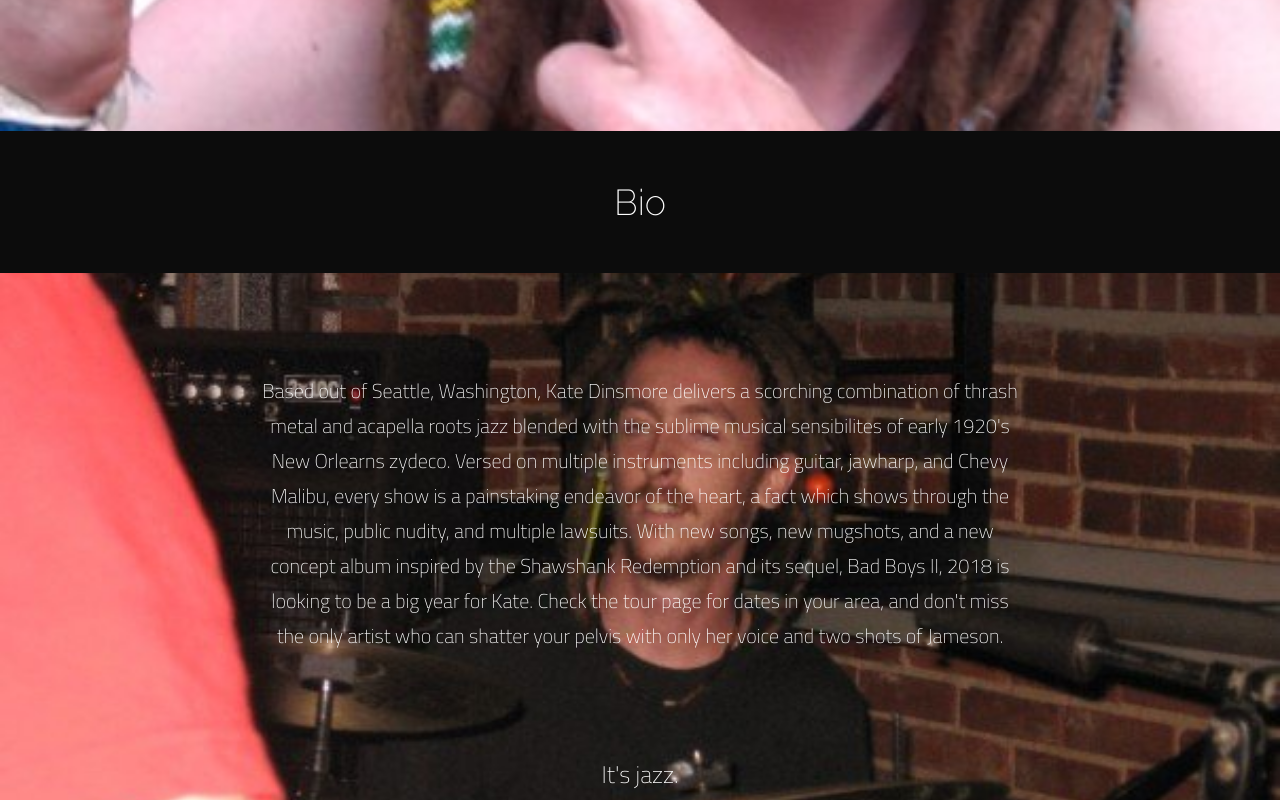
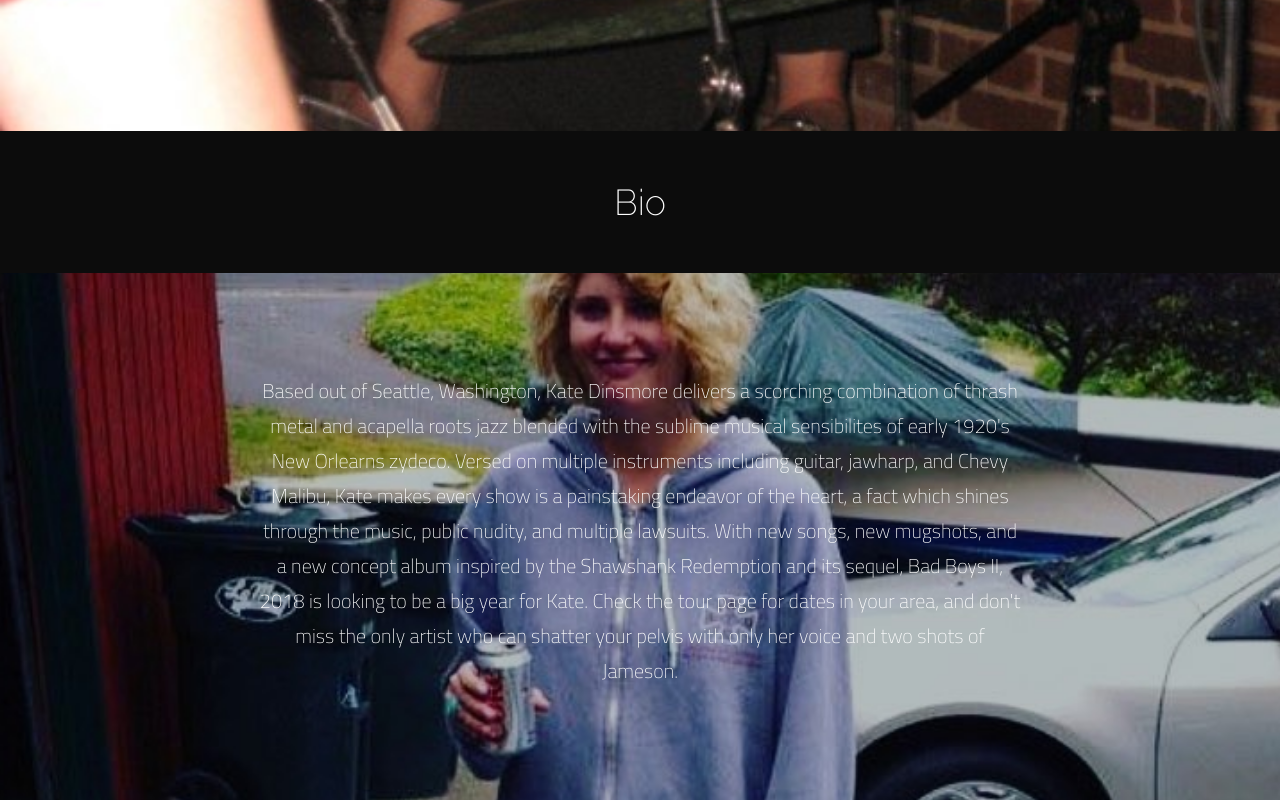
Before and after one commit to zanedr/kate-dinsmore-updated, a React (Create React App) app: page / in a window 1280 px wide. Shown: the part 1520-2320 px from the top of the page. Built offline with nearby package versions, Linux system fonts and the light colour scheme.

Commit message:
it never ends

```diff
--- a/src/App.css
+++ b/src/App.css
@@ -97,7 +97,7 @@ h2 {
 }
 
 #tour {
-  background-image: url("images/kielflask.jpg");
+  background-image: url("images/kieldrum.jpg");
   height: 850px;
   margin: 0;
 }
@@ -107,7 +107,7 @@ h2 {
 }
 
 #bio {
-    background-image: url("images/kieldrum.jpg");
+    background-image: url("images/katekatekate.jpg");
     height: 850px;
     margin: 0 auto;
 }
@@ -129,7 +129,7 @@ h2 {
   font-weight: 200;
   line-height: 1.75;
   margin: 0 auto;
-  padding-top: 60px;
+  padding: 120px 5% 0;;
   text-align: center;
   /*position: absolute;*/
   /*bottom: 20px;*/
@@ -141,7 +141,7 @@ h2 {
 }*/
 
 #music {
-  background-image: url("images/katekatekate.jpg");
+  background-image: url("images/kielflask.jpg");
   height: 850px;
   margin: 0;
   text-align: center;
--- a/src/App.js
+++ b/src/App.js
@@ -45,8 +45,8 @@ class App extends Component {
         <p className="bio-text">Based out of Seattle, Washington, Kate Dinsmore delivers a scorching
                             combination of thrash metal and acapella roots jazz blended with the sublime
                             musical sensibilites of early 1920's New Orlearns zydeco.  Versed
-                            on multiple instruments including guitar, jawharp, and Chevy Malibu, every
-                            show is a painstaking endeavor of the heart, a fact which shows through the
+                            on multiple instruments including guitar, jawharp, and Chevy Malibu, Kate makes every
+                            show is a painstaking endeavor of the heart, a fact which shines through the
                             music, public nudity, and multiple lawsuits. With new songs, new mugshots,
                             and a new concept album inspired by the Shawshank Redemption and its sequel,
                             Bad Boys II, 2018 is looking to be a big year for Kate. Check the tour page
```
Also changed, not shown: src/images/katekatekate.jpg.
